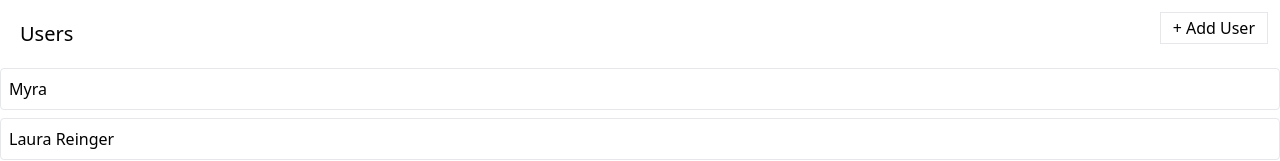
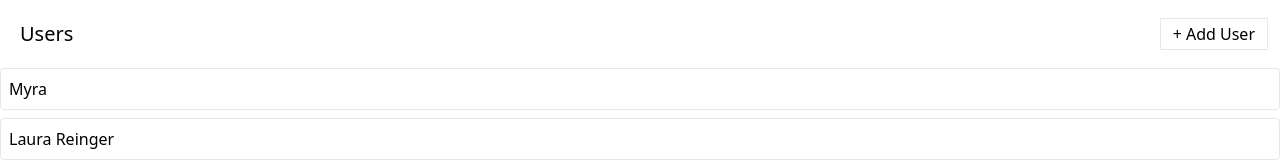
Before and after one commit to SeherKumsar/Redux_ile_Modern_React_media, a React (Create React App) app: page / in a window 1280 px wide. Shown: the top 161 px of the page. Built offline with nearby package versions, Linux system fonts and the light colour scheme; data requests are answered from the project's data file.

Commit message:
added items-center

```diff
--- a/src/components/UsersList.js
+++ b/src/components/UsersList.js
@@ -58,7 +58,7 @@
 
   return (
     <div>
-      <div className="flex flex-row justify-between m-3">
+      <div className="flex flex-row justify-between items-center m-3">
         <h1 className="m-2 text-xl">Users</h1>
         {isCreatingUser ? (
           'Creating User...'
```
